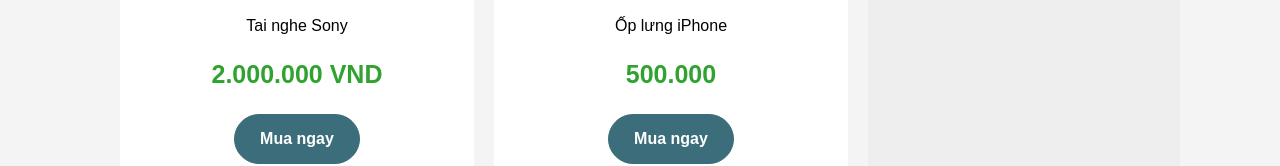
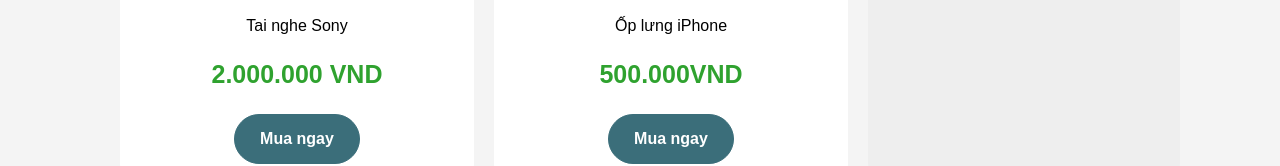
Before and after one commit to 31-mayday/UTH, a plain HTML site: page index.html in a window 1280 px wide. Shown: the part 1114-1280 px from the top of the page. Drawn offline with Linux system fonts and the light colour scheme.

Commit message:
fix html

```diff
--- a/index.html
+++ b/index.html
@@ -64,7 +64,7 @@
     <div class="card">
         <img src="image/bon.png" alt="">
         <p>Ốp lưng iPhone</p>
-        <p class="gia">500.000</p>
+        <p class="gia">500.000VND</p>
         <button>Mua ngay</button>
     </div>
   </div>
```
